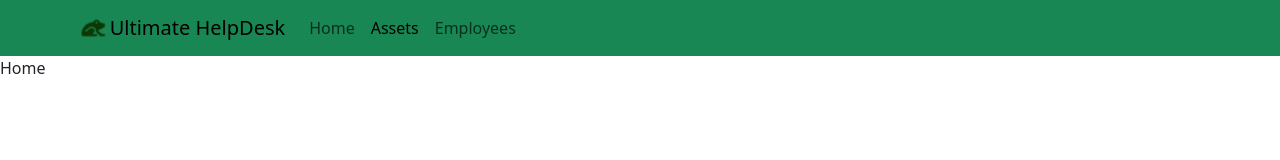
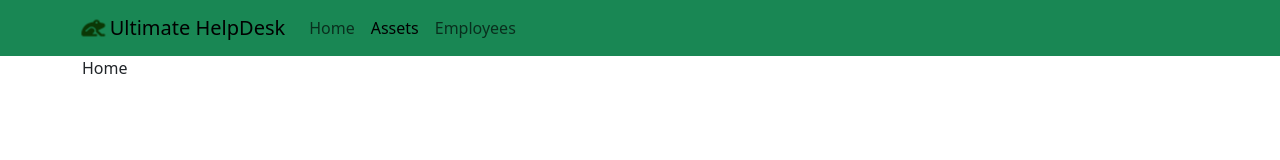
Before and after one commit to JerzyKu/ultimate-helpdesk, a React (Create React App) app in the folder client/: page / in a window 1280 px wide. Shown: the top 160 px of the page. Built offline with nearby package versions, Linux system fonts and the light colour scheme.

Commit message:
fix layout with container component

```diff
--- a/client/src/Layout.js
+++ b/client/src/Layout.js
@@ -1,12 +1,15 @@
 import React from 'react'
 import Navbar from './components/NavbarComponent'
 import { Outlet } from 'react-router-dom'
+import Container from 'react-bootstrap/Container'
 
 export default function Layout() {
     return (
         <>
             <Navbar />
-            <Outlet />
+            <Container>
+                <Outlet />
+            </Container>
         </>
     )
 }
```
